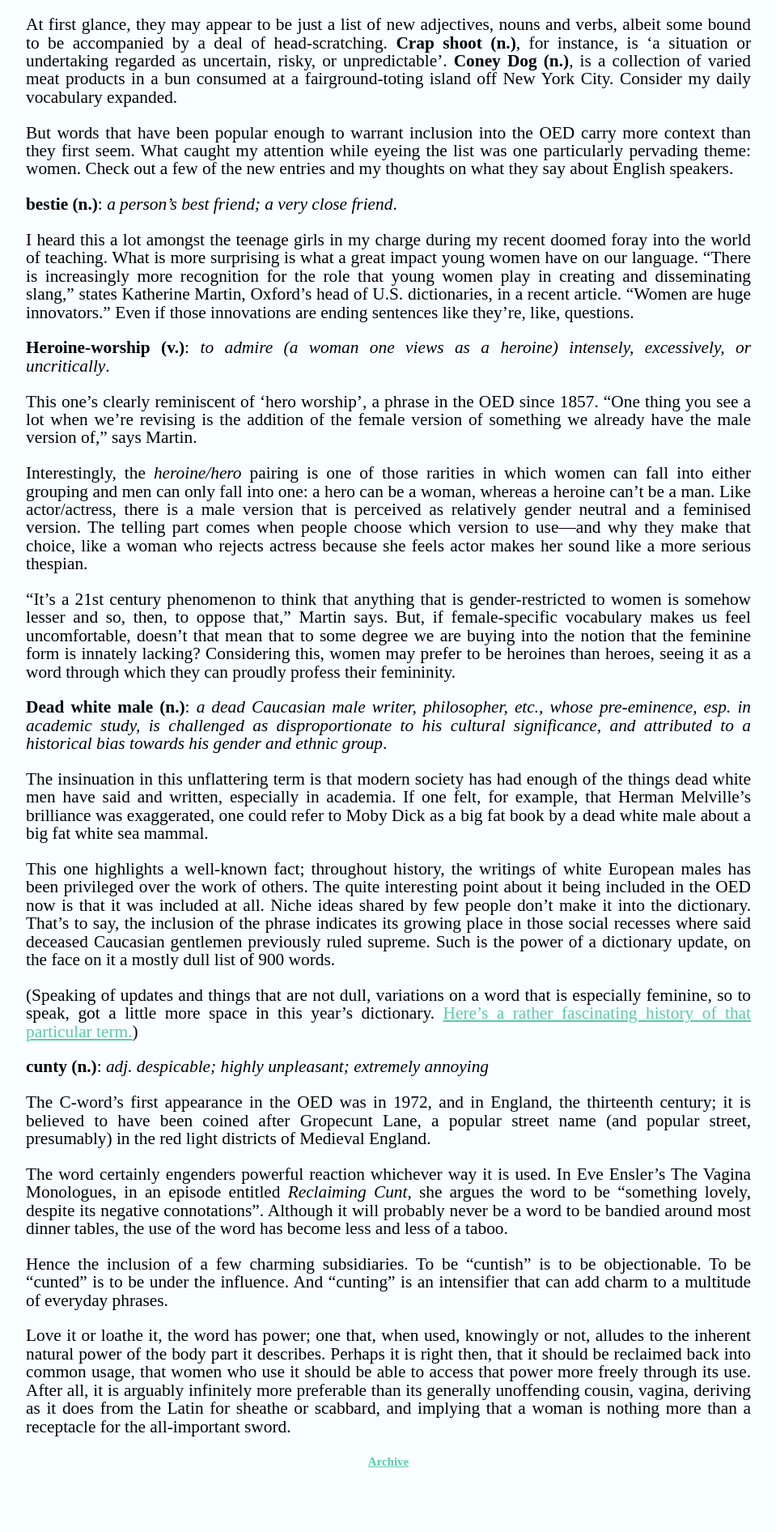
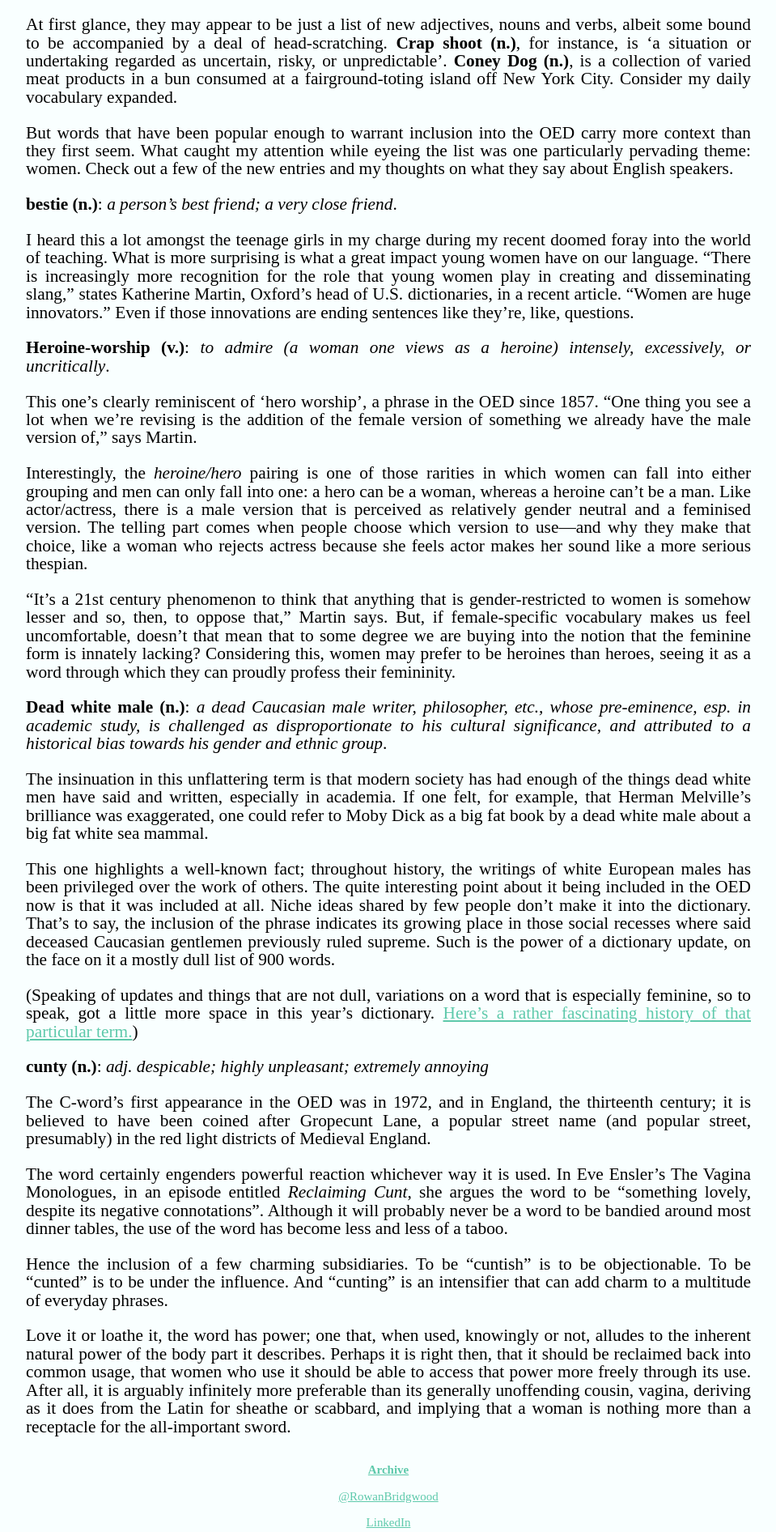
Before and after one commit to mightierthan/mightierthan, a Jekyll site: the page built from index.html, in a window 1280 px wide. Shown: the part 725-2617 px from the top of the page at 81% size, without its empty margins (160-1119 px from the left). Built offline with Jekyll 4.4.1, drawn with Linux system fonts in a browser that asks for light colours; Markdown is read by kramdown in place of the engine named in the settings; the list of posts is cut into pages by our own code; before the commit the page ends 2542 px from its top, so only the background shows below that.

Commit message:
added links to twitter and linkedin in the footer, fixing #7

```diff
--- a/_layouts/default.html
+++ b/_layouts/default.html
@@ -23,6 +23,18 @@
 
     {{ content }}
 
+    <footer>
+      <div class="twitter">
+        <a href="http://twitter.com/rowanbridgwood">
+          @RowanBridgwood
+        </a>
+      </div>
+      <div class="linkedin">
+        <a href="http://goo.gl/eT7bZO">
+          LinkedIn
+        </a>
+      </div>
+    </footer>
   </div>
 
 </body>
--- a/css/main.css
+++ b/css/main.css
@@ -238,3 +238,10 @@ a:visited {
 .content p {
   font-size: 16pt;
 }
+
+footer a {
+    width: 100%;
+    display: inline-block;
+    text-align: center;
+    padding: 10px 0 0 0;
+}
```
Lines whose indentation alone changed are shown as unchanged.
